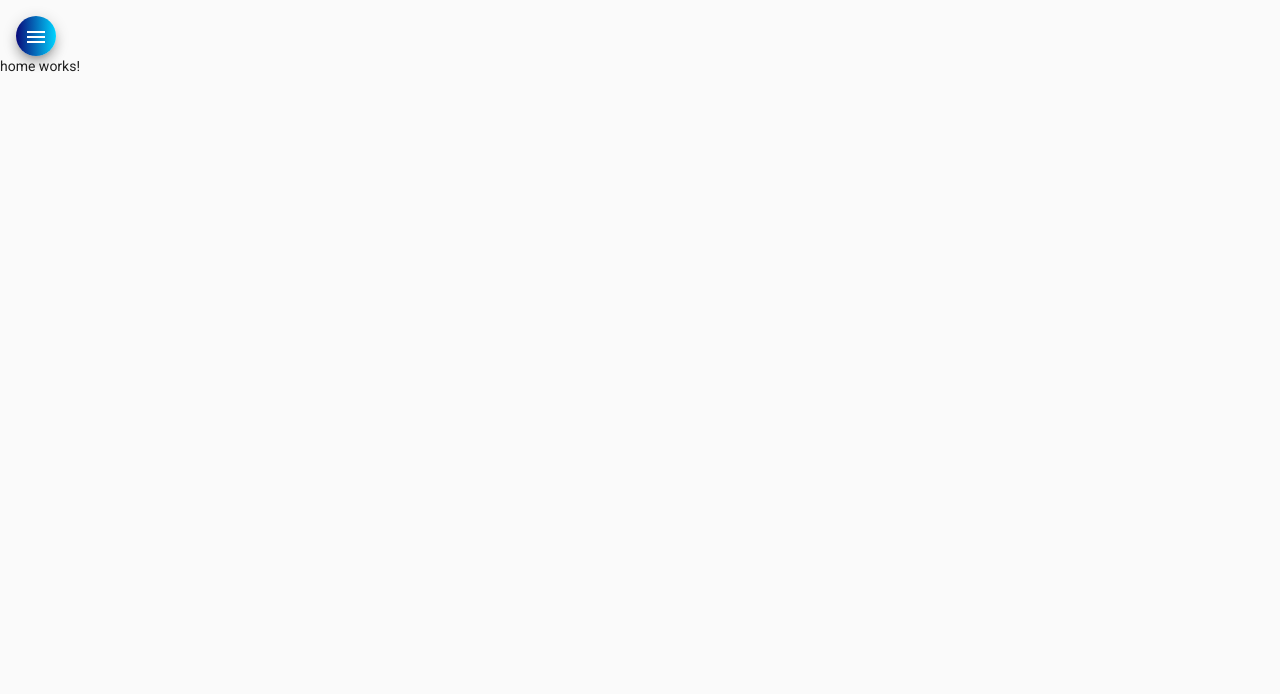
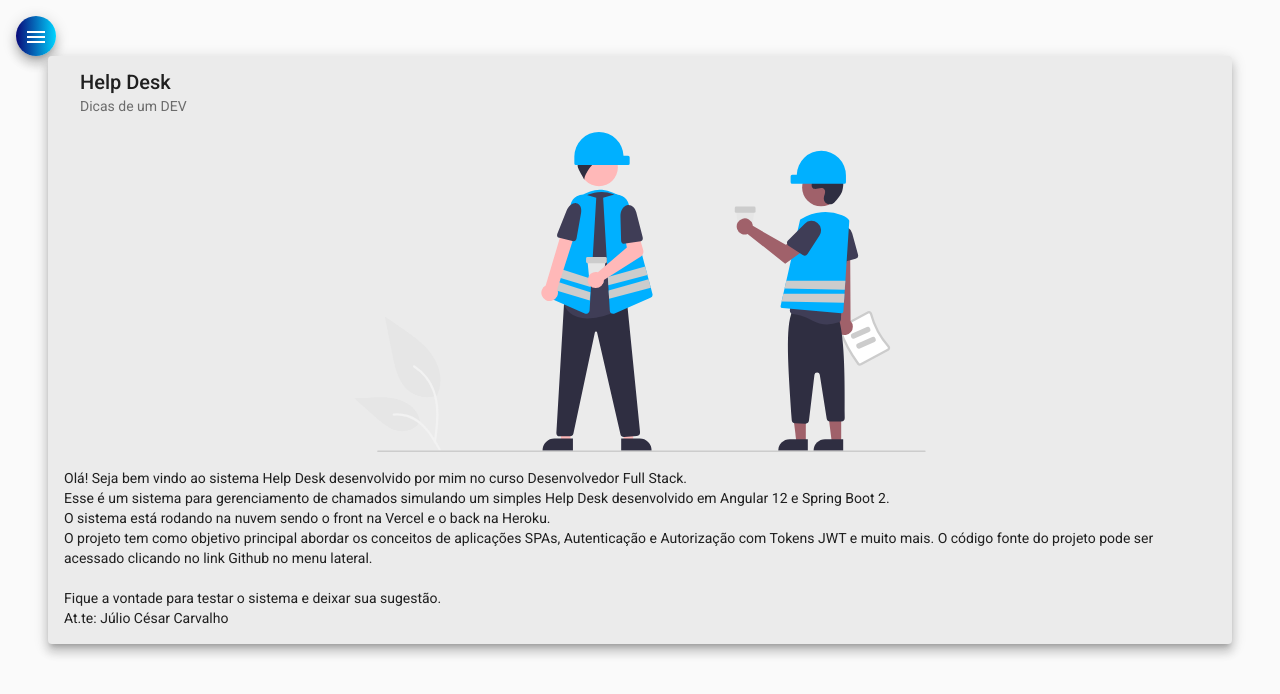
Before and after one commit to juliocarvalho2019/helpdesk-front, an Angular app: page /home in a window 1280 px wide. Shown: the top 694 px of the page. Built offline with nearby package versions, Linux system fonts and the light colour scheme.

Commit message:
Feat: HTML e CSS para componente Home

```diff
--- a/src/app/components/home/home.component.css
+++ b/src/app/components/home/home.component.css
@@ -0,0 +1,9 @@
+.card {
+    width: 90%;
+    margin: auto;
+    background-color: rgb(235, 235, 235);
+}
+
+img{
+    height: 20rem;
+}
--- a/src/app/components/home/home.component.html
+++ b/src/app/components/home/home.component.html
@@ -1 +1,18 @@
-<p>home works!</p>
+<mat-card class="card mat-elevation-z8">
+    <mat-card-header>
+      <mat-card-title>Help Desk</mat-card-title>
+      <mat-card-subtitle>Dicas de um DEV</mat-card-subtitle>
+    </mat-card-header>
+    <img mat-card-image src="assets/img/home-image.svg" alt="Image Home Help Desk">
+    <mat-card-content>
+      <p>
+       Olá! Seja bem vindo ao sistema Help Desk desenvolvido por mim no curso Desenvolvedor Full Stack.<br />
+       Esse é um sistema para gerenciamento de chamados simulando um simples Help Desk desenvolvido em Angular 12 e
+       Spring Boot 2. <br />O sistema está rodando na nuvem sendo o front na Vercel e o back na Heroku.<br />
+       O projeto tem como objetivo principal abordar os conceitos de aplicações SPAs, Autenticação e Autorização com
+       Tokens JWT e muito mais. O código fonte do projeto pode ser acessado clicando no link Github no menu lateral.
+       <br /><br /> Fique a vontade para testar o sistema e deixar sua sugestão.
+       <br /> At.te: Júlio César Carvalho
+      </p>
+    </mat-card-content>
+  </mat-card>
--- a/src/app/components/nav/nav.component.html
+++ b/src/app/components/nav/nav.component.html
@@ -2,7 +2,7 @@
     <mat-drawer #drawer class="sidenav" mode="side">
         <img src="assets/img/side-image.svg" alt="imagem de navegação">
         <mat-nav-list class="nav-list">
-            <a mat-list-item routerLink="/">
+            <a mat-list-item routerLink="home">
                 <i class="material-icons">home</i>
                 Home
             </a>
```
